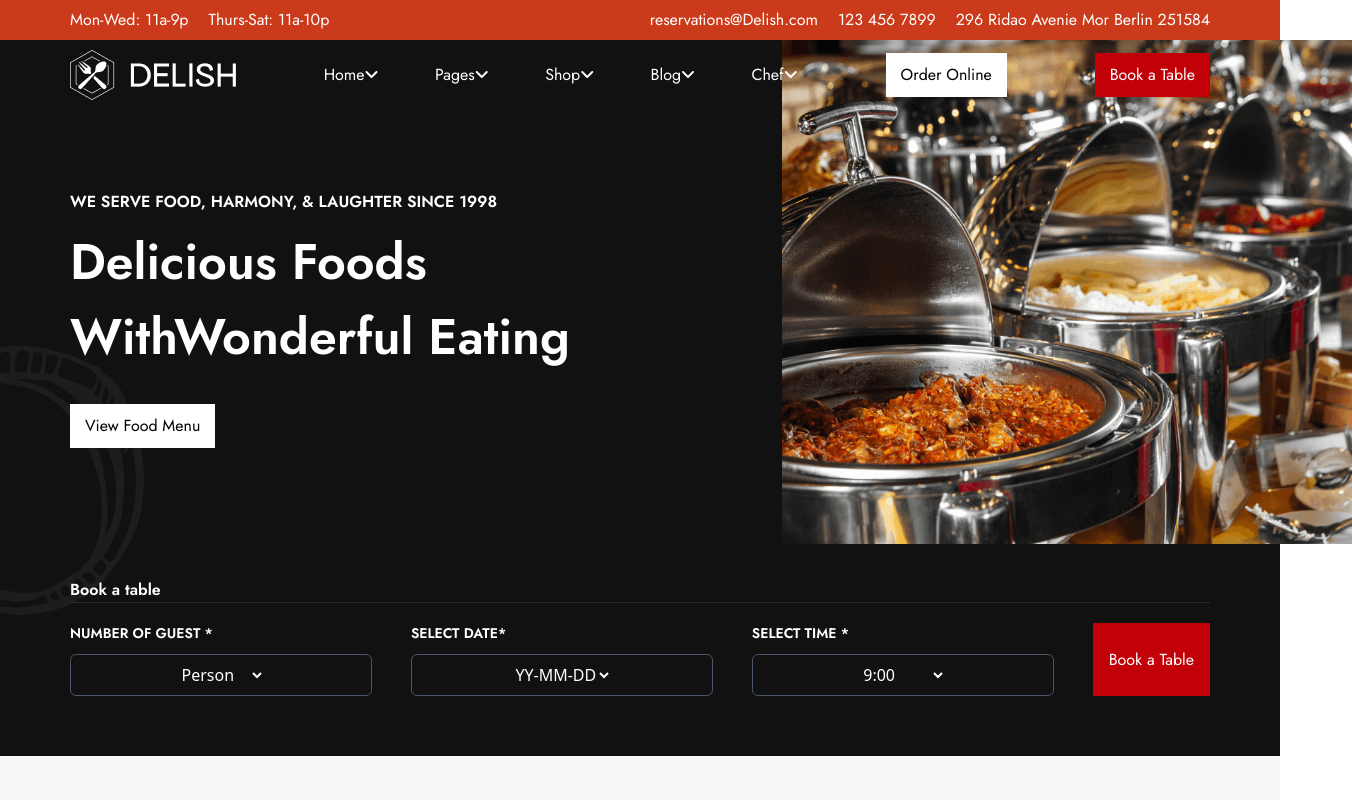
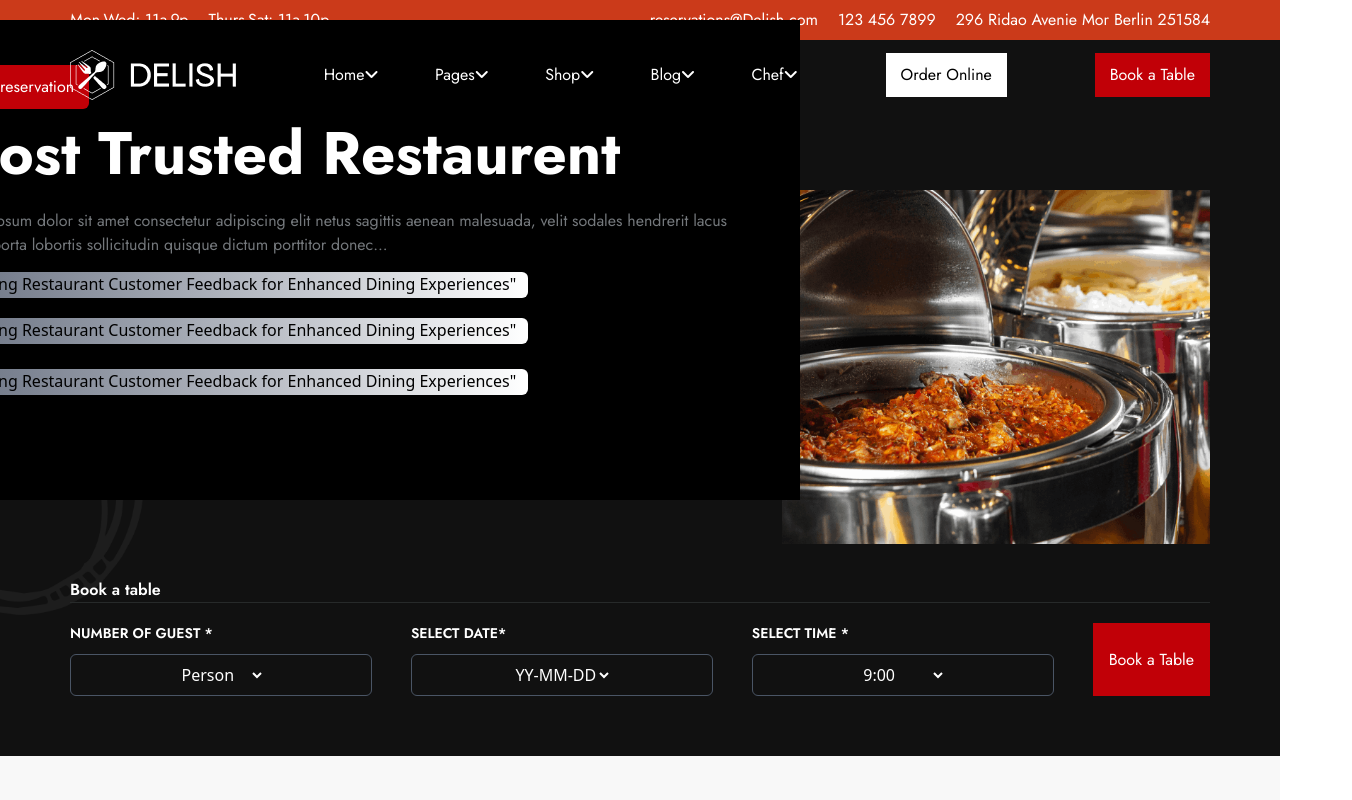
Before and after one commit to nora-nusrat/Delish-restaurance-web-with-tailwind, a website: page index.html in a window 1280 px wide. Shown: the top 800 px of the page, 1352 px wide, since content can reach past the window. Drawn offline with nearby package versions, Linux system fonts and the light colour scheme; a script that the page names is missing.

Commit message:
Add files via upload
commit

```diff
--- a/index.html
+++ b/index.html
@@ -58,7 +58,7 @@
 
     <!--Banner Part -->
     <div class="bg-bannerImg bg-no-repeat bg-cover bg-center pt-[150px] pb-[60px] ">
-        <div class="max-w-headerFirstContainer m-auto relative">
+        <div class="max-w-headerFirstContainer m-auto relative overflow-hidden">
                 <div class="w-[50%]">
                     <h5 class="font-headerFirstFont font-semibold text-[16px] text-white" data-aos="fade-up" data-aos-duration="1000">WE SERVE FOOD, HARMONY, & LAUGHTER SINCE 1998</h5>
                    <h2 class="font-headerFirstFont font-semibold text-[50px] text-white mt-[10px]" data-aos="fade-up" data-aos-duration="1000">Delicious Foods WithWonderful Eating</h2>
@@ -281,8 +281,8 @@
     <!--Describe our catagory Part-->
 
     <!--Most Trusted Restaurant Part-->
-    <div class="bg-bannercoun bg-no-repeat bg-cover bg-center p-[117px]">
-        <div class="max-w-headerFirstContainer"></div>
+    <div class="bg-bannercoun bg-no-repeat bg-cover bg-center p-[117px] ">
+        <div class="max-w-headerFirstContainer "></div>
     </div>
     <div class="bg-red-500 pt-[260px] pb-[100px] bg-no-repeat bg-cover bg-center">
         <div class="max-w-headerFirstContainer m-auto ">
@@ -327,7 +327,25 @@
 
             </div>
     </div>
-    <div class="bg-white"></div>
+    <div class="bg-black p-[45px] w-[900px] h-[480px] absolute top-[20px] left-[-100px]">
+        <div class="max-w-headerFirstContainer m-auto">
+            <button class="bg-red-700 px-[15px] py-[10px] font-headerFirstFont text-white  rounded-md">make reservation</button>
+            <h5 class="font-headerFirstFont font-bold text-[60px] text-white">Most Trusted Restaurent</h5>
+            <p class="font-headerFirstFont  text-[16px] text-pColor mt-[10px]">Lorem ipsum dolor sit amet consectetur adipiscing elit netus sagittis aenean malesuada, velit sodales hendrerit lacus iaculis porta lobortis sollicitudin quisque dictum porttitor donec...</p>
+            <div class="bg-linear-to-r from-gray-500 to-white h-[26px] w-[583px] mt-[15px] rounded-md">Analyzing Restaurant Customer Feedback for Enhanced Dining Experiences"
+
+            </div>
+            <div class="bg-linear-to-r from-gray-500 to-white h-[26px] w-[583px] mt-[20px] rounded-md">Analyzing Restaurant Customer Feedback for Enhanced Dining Experiences"
+
+            </div>
+            <div class="bg-linear-to-r from-gray-500 to-white h-[26px] w-[583px] mt-[25px] rounded-md">Analyzing Restaurant Customer Feedback for Enhanced Dining Experiences"
+
+            </div>
+        </div>
+
+
+        </div>
+    </div>
     <!--Most Trusted Restaurant Part-->
 
 
--- a/src/input.css
+++ b/src/input.css
@@ -31,4 +31,6 @@
     --background-image-bannerImg3: url('../images/b3.png');
     --background-image-bannercoun: url('../images/c1.png');
     /*background image*/
+
+
 }
```
Also changed, not shown: images/Vector 12.png (added), src/output.css.
